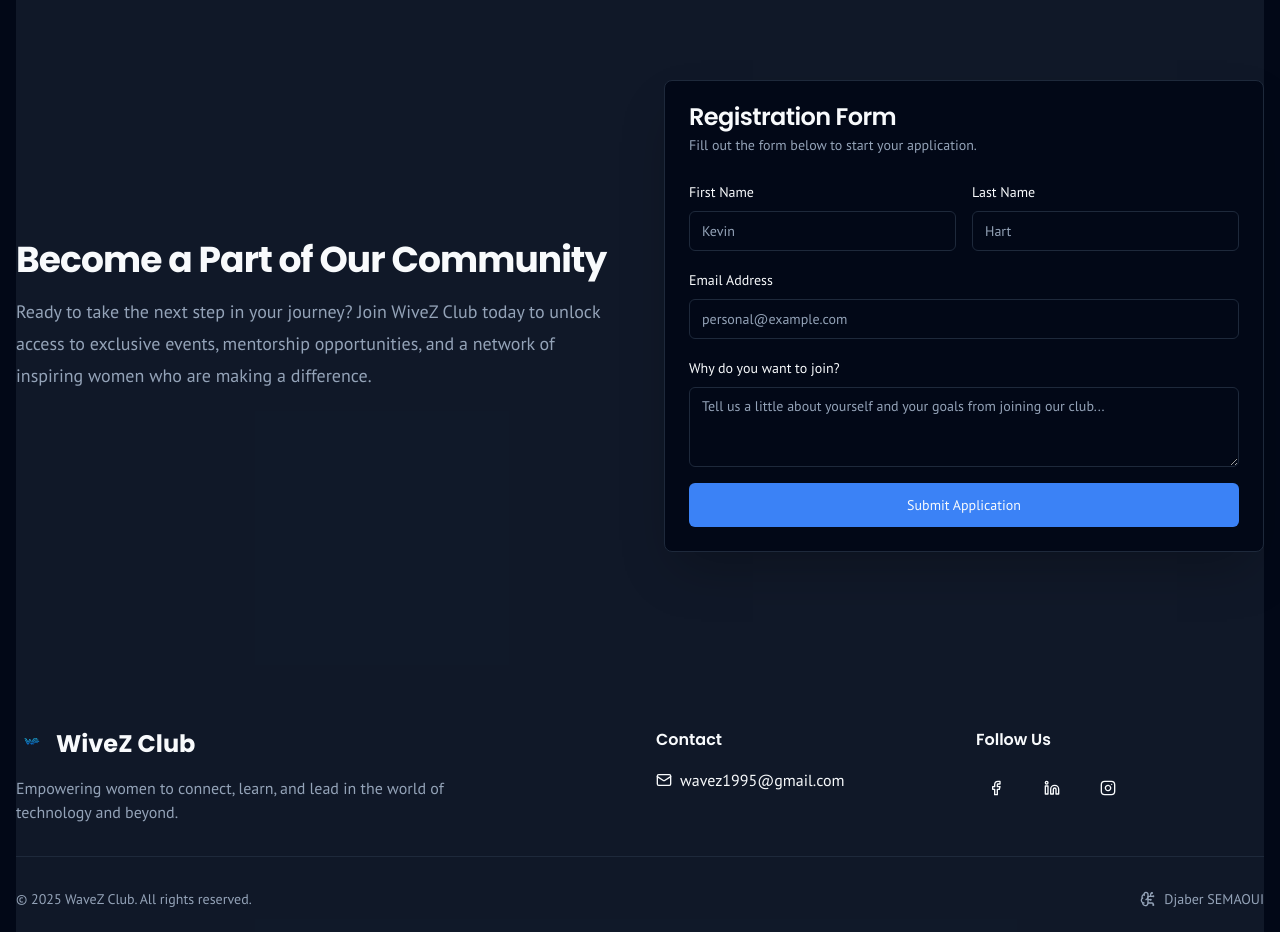
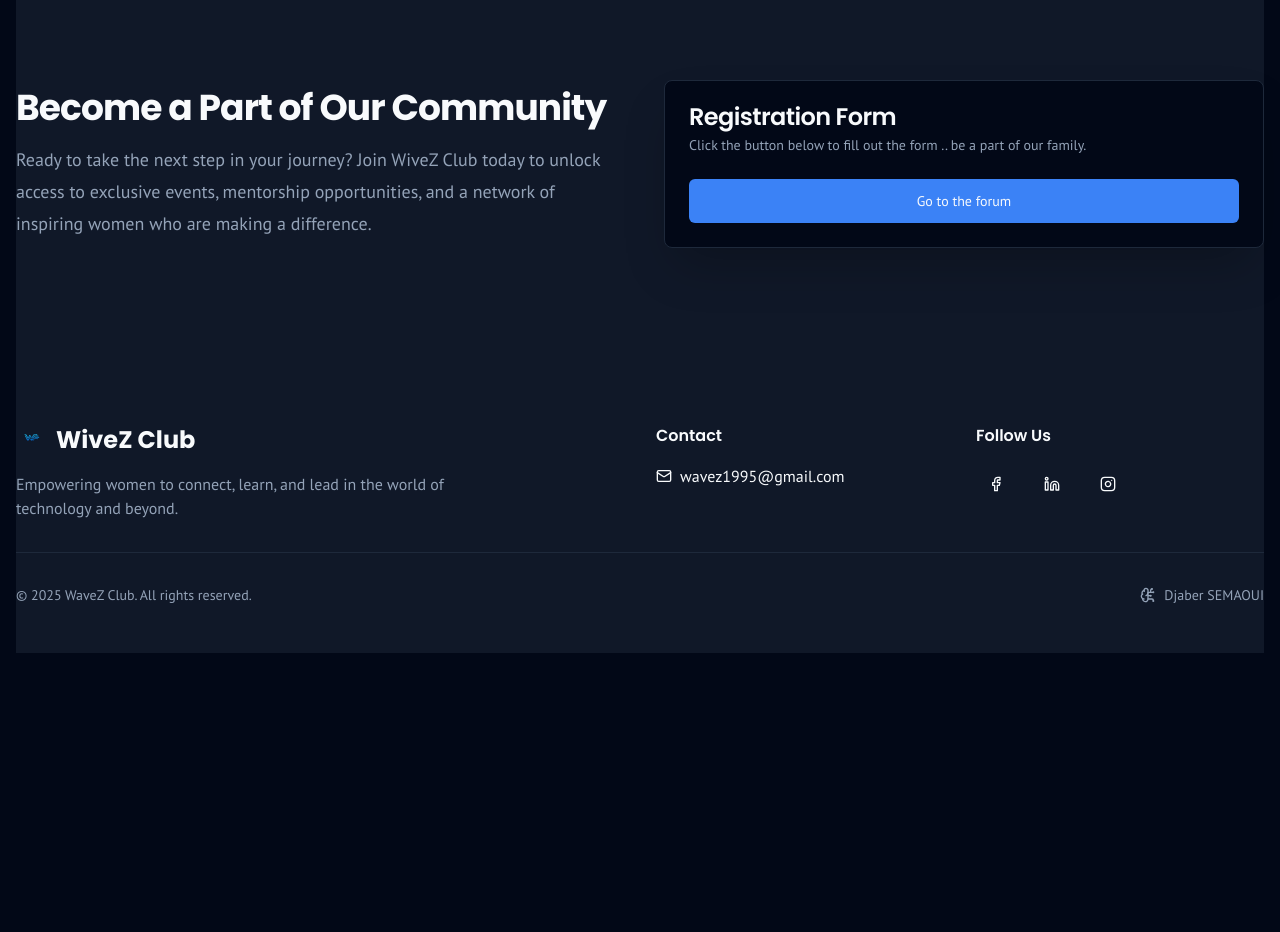
Before and after one commit to suy44/WaveZ, a Next.js app: page / in a window 1280 px wide. Shown: the part 5940-6872 px from the top of the page. After the commit the page ends 6593 px from the top, so only its background shows below. Built offline with nearby package versions, Linux system fonts and the light colour scheme.

Commit message:
Update registration form button and description

```diff
--- a/src/components/sections/join-us.tsx
+++ b/src/components/sections/join-us.tsx
@@ -21,30 +21,13 @@ export default function JoinUs() {
             <CardHeader>
               <CardTitle className="font-headline">Registration Form</CardTitle>
               <CardDescription className="font-body">
-                Fill out the form below to start your application.
+                Click the button below to fill out the form .. be a part of our family.
               </CardDescription>
             </CardHeader>
             <CardContent>
               <form className="space-y-4">
-                <div className="grid grid-cols-1 sm:grid-cols-2 gap-4">
-                    <div className="space-y-2">
-                        <Label htmlFor="first-name">First Name</Label>
-                        <Input id="first-name" placeholder="Kevin" />
-                    </div>
-                    <div className="space-y-2">
-                        <Label htmlFor="last-name">Last Name</Label>                        <Input id="last-name" placeholder="Hart" />
-                    </div>
-                </div>
-                <div className="space-y-2">
-                  <Label htmlFor="email">Email Address</Label>
-                  <Input id="email" type="email" placeholder="personal@example.com" />
-                </div>
-                <div className="space-y-2">
-                  <Label htmlFor="message">Why do you want to join?</Label>
-                  <Textarea id="message" placeholder="Tell us a little about yourself and your goals from joining our club..." />
-                </div>
-                <Button type="submit" className="w-full" size="lg">
-                  Submit Application
+                <Button type="submit" href="https://docs.google.com/forms/d/e/1FAIpQLSdIyP1Z_Fd8_u9DbDWKN4V_piOr6RPekx3IzbNeRaAn6ckaCg/viewform?usp=preview" className="w-full" size="lg">
+                  Go to the forum
                 </Button>
               </form>
             </CardContent>
```
